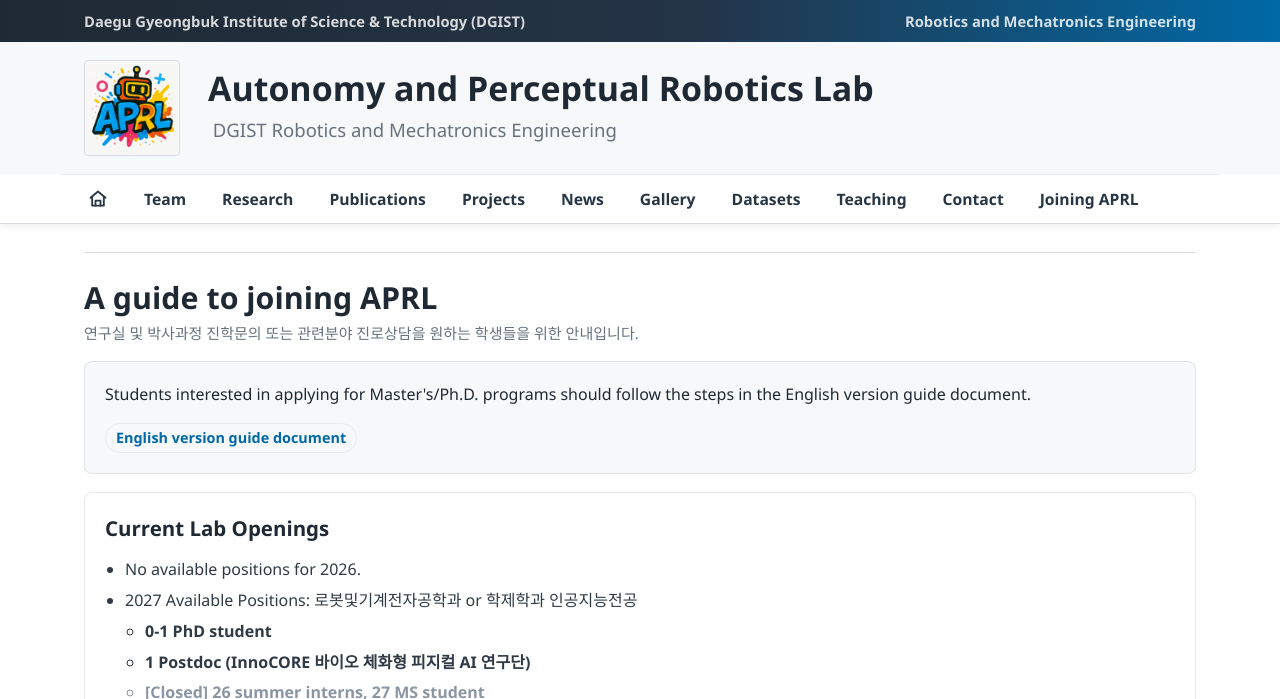
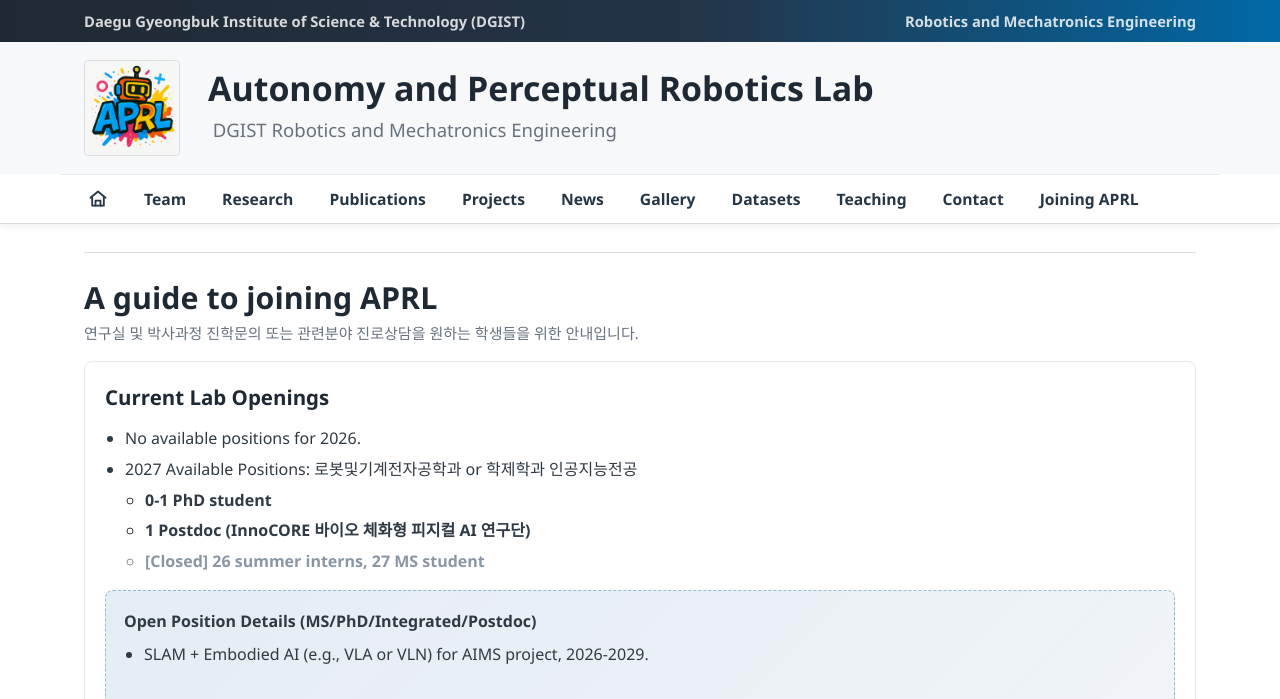
Before and after one commit to team-aprl/team-aprl.github.io, a Jekyll site: the page built from joining-aprl.html, in a window 1280 px wide and 1400 px high. Shown: the top 699 px of the window. Built offline with Jekyll 4.4.1, drawn with Linux system fonts in a browser that asks for light colours; some of the changed text lies outside the part shown; grey boxes are pictures that could not be loaded.

Commit message:
Move joining guide notice

```diff
--- a/joining-aprl.html
+++ b/joining-aprl.html
@@ -12,11 +12,6 @@
             <h1>A guide to joining APRL</h1>
             <p>연구실 및 박사과정 진학문의 또는 관련분야 진로상담을 원하는 학생들을 위한 안내입니다.</p>
           </div>
-        </div>
-
-        <div class="joining-notice">
-          <p>Students interested in applying for Master's/Ph.D. programs should follow the steps in the English version guide document.</p>
-          <a href="joining-guide.html">English version guide document</a>
         </div>
 
         <section class="joining-card">
@@ -41,6 +36,11 @@
             <a href="https://drive.google.com/file/d/1riZrdBLxpxrBbzPsRFEjUunkNA1d4nul/view?usp=sharing" target="_blank" rel="noopener noreferrer">Open linked document</a>
           </div>
         </section>
+
+        <div class="joining-notice">
+          <p>Students interested in applying for Master's/Ph.D. programs should follow the steps in the English version guide document.</p>
+          <a href="joining-guide.html">English version guide document</a>
+        </div>
 
         <section class="joining-card">
           <h2>1. APRL 연구분야를 내가 좋아하는지 알아보기</h2>
```
